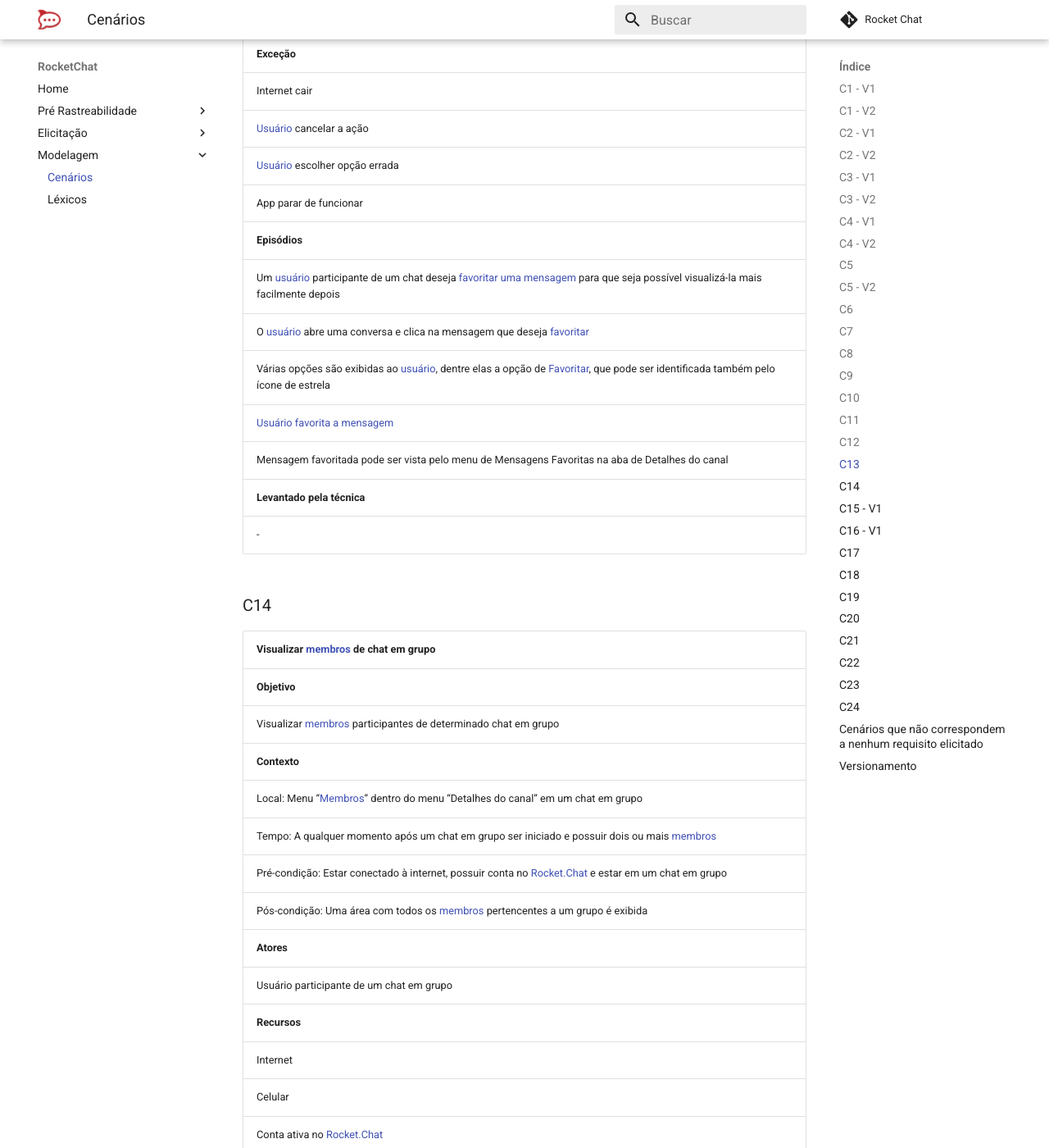
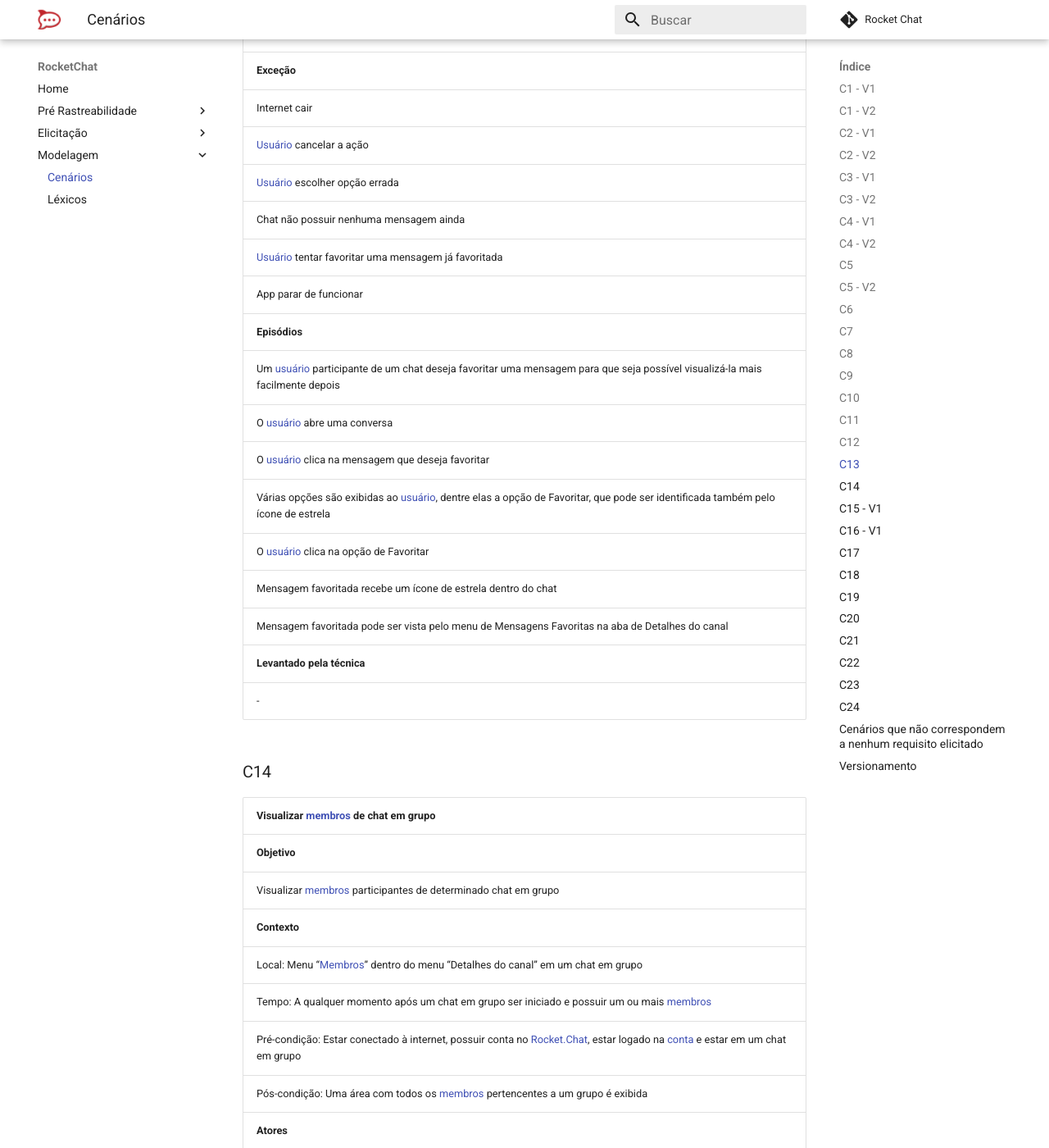
Before and after one commit to MarcosNBJ/2019.1-RocketChat, an MkDocs documentation site: the page built from docs/Modelagem/cenarios.md, in a window 1280 px wide and 1400 px high, scrolled down 27409 px. Shown: the whole window at 82% size. Built offline with MkDocs 1.6.1 and Material for MkDocs 9.7.7, drawn with Linux system fonts in a browser that asks for light colours; comment, search, counter and statistics services are not loaded; some of the changed text lies outside the part shown.

Commit message:
editing some scenarios in cenarios.md document

```diff
--- a/docs/Modelagem/cenarios.md
+++ b/docs/Modelagem/cenarios.md
@@ -377,21 +377,21 @@
 
 ### C6
 
-|**Deletar conta**|
+|**Deletar [conta](lexicos.md#l67)**|
 |--|
 |**Objetivo** |
-| [Deletar uma conta](lexicos.md#l21) existente no app [Rocket.Chat](lexicos.md#l65), por não se interessar mais em usa-lo |
+| Deletar uma [conta](lexicos.md#l67) existente no app [Rocket.Chat](lexicos.md#l65) |
 |**Contexto** |
-| Local: [Perfil](lexicos.md#l8) do usuário |
-|Tempo: A qualquer momento após uma conta ter sido criada|
-|Pré-condição: Estar conectado à internet, possuir conta no [Rocket.Chat](lexicos.md#65)|
-|Pós-condição: A conta será deletada com sucesso|
+| Local: No [perfil](lexicos.md#l8) do usuário |
+| Tempo: A qualquer momento após uma [conta](lexicos.md#l67) ter sido criada|
+| Pré-condição: Estar conectado à internet, possuir [conta](lexicos.md#l67) no [Rocket.Chat](lexicos.md#65) e estar logado na [conta](lexicos.md#l67) |
+| Pós-condição: A [conta](lexicos.md#l67) será deletada com sucesso|
 |**Atores** |
-|  [usuário](lexicos.md#l19) com conta no [Rocket.Chat](lexicos.md#l65) |
+| [usuário](lexicos.md#l19) com [conta](lexicos.md#l67) no [Rocket.Chat](lexicos.md#l65) |
 |**Recursos** |
 | Internet |
 | Celular |
-|  Conta ativa no [Rocket.Chat](lexicos.md#l65) |
+| [conta](lexicos.md#l67) ativa no [Rocket.Chat](lexicos.md#l65) |
 |**Restrição**|
 | Conexão de baixa qualidade com a internet |
 |**Exceção** |
@@ -400,10 +400,10 @@
 | Usuário cancelar a ação|
 | App parar de funcionar |
 |**Episódios** |
-| Um usuário que já possui uma conta no [Rocket.Chat](lexicos.md#l65) deseja excluí-la |
-| [Usuário](lexicos.md#l19) acessa o seu perfil e clica em “deletar conta” |
+| Um usuário que já possui uma [conta](lexicos.md#l67) no [Rocket.Chat](lexicos.md#l65) deseja excluí-la |
+| [Usuário](lexicos.md#l19) acessa o seu [perfil](lexicos.md#l8) e clica em “deletar conta” |
 | Uma tela com a mensagem “Você tem certeza?” é exibida ao [usuário](lexicos.md#l19) |
-| [Usuário](lexicos.md#l19) preenche o campo obrigatório com a senha de sua conta |
+| [Usuário](lexicos.md#l19) preenche o campo obrigatório com a senha de sua [conta](lexicos.md#l67) |
 | [Usuário](lexicos.md#l19) clica em “Deletar Conta” |
 | [Usuário](lexicos.md#l19) tem sua conta deletada com sucesso |
 |**Levantado pela técnica**|
@@ -510,21 +510,21 @@
 
 ### C10
 
-|**Alterar status do perfil**|
+|**Alterar status do [perfil](lexicos.md#l8)**|
 |--|
 |**Objetivo** |
-| Alterar o status de uma conta existente no app [Rocket.Chat](lexicos.md#l65) entre um dos 4 existentes |
+| Alterar o status de um [perfil](lexicos.md#l8) existente no app [Rocket.Chat](lexicos.md#l65) entre um dos 4 existentes |
 |**Contexto** |
 | Local: Aba lateral do [Rocket.Chat](lexicos.md#l65)|
 | Tempo: A qualquer momento após uma conta ter sido criada |
-| Pré-condição: Estar conectado à internet, possuir conta no [Rocket.Chat](lexicos.md#l65) |
+| Pré-condição: Estar conectado à internet, possuir [conta](lexicos.md#l67) no [Rocket.Chat](lexicos.md#l65) e estar logado na [conta](lexicos.md#l67) |
 | Pós-condição: O status será diferente do status inicial |
 |**Atores** |
-|  [Usuário](#l19) com conta no [Rocket.Chat](lexicos.md#l65) |
+|  [Usuário](#l19) com [conta](lexicos.md#l67) no [Rocket.Chat](lexicos.md#l65) |
 |**Recursos** |
 | Internet|
 | Celular |
-| Conta ativa no [Rocket.Chat](lexicos.md#l65) |
+| [Conta](lexicos.md#l67) ativa no [Rocket.Chat](lexicos.md#l65) |
 |**Restrição**|
 |  Conexão de baixa qualidade com a internet |
 |**Exceção** |
@@ -533,10 +533,11 @@
 | [Usuário](lexicos.md#l19) cancelar a ação |
 | App parar de funcionar |
 |**Episódios** |
-| Um [usuário](lexicos.md#l19) que já possui uma conta no [Rocket.Chat](lexicos.md#l65) deseja alterar seu status dentro do app |
+| Um [usuário](lexicos.md#l19) que já possui uma [conta](lexicos.md#l67) no [Rocket.Chat](lexicos.md#l65) deseja alterar seu status dentro do app |
 | [Usuário](lexicos.md#l19) clica na aba lateral do aplicativo |
-| [Usuário](lexicos.md#l19) visualiza uma lista com os status disponíveis |
-| [Usuário](lexicos.md#l19) escolhe um status entre as opções Online, Ausente, Ocupado e Invisível |
+| [Usuário](lexicos.md#l19) clica na seta localizada ao lado direito do seu [nome de usuário](lexicos.md#l17) |
+| Uma lista com os status disponíveis é exibida |
+| [Usuário](lexicos.md#l19) escolhe um status entre as opções Online, Ausente, Ocupado e Invisível e clica nele|
 | O [usuário](lexicos.md#l19) agora tem um novo status |
 |**Levantado pela técnica**|
 | Análise de protocolo |
@@ -612,17 +613,17 @@
 
 ### C13
 
-|**[Favoritar Mensagem](lexicos.md#l44)**|
+|**Favoritar Mensagem**|
 |--|
 |**Objetivo** |
-| [Favoritar uma mensagem](lexicos.md#l44) para que seja possível visualizá-la com mais facilidade posteriormente |
+| Favoritar uma mensagem para que seja possível visualizá-la com mais facilidade posteriormente |
 |**Contexto** |
 | Local: Chat privado ou em grupo no [Rocket.Chat](lexicos.md#l65) |
 | Tempo: A qualquer momento após um chat ser iniciado e possuir mensagens enviadas |
-| Pré-condição: Estar conectado à internet, possuir conta no [Rocket.Chat](lexicos.md#l65) e estar em um chat que já possua mensagens enviadas |
-| Pós-condição: A mensagem favoritada irá aparecer no menu de mensagens favoritas |
+| Pré-condição: Estar conectado à internet, possuir conta no [Rocket.Chat](lexicos.md#l65), estar logado na [conta](lexicos.md#l67) e estar em um chat que já possua mensagens enviadas |
+| Pós-condição: A mensagem favoritada irá aparecer no menu de mensagens favoritas e será identificada dentro do chat por um ícone de estrela |
 |**Atores** |
-| Usuário participante de um chat |
+| [Usuário](lexicos.md#l19) participante de um chat |
 |**Recursos** |
 | Internet |
 | Celular |
@@ -630,17 +631,20 @@
 | Chat privado ou em grupo |
 |**Restrição**|
 | Conexão de baixa qualidade com a internet |
-| Chat não possuir nenhuma mensagem ainda |
 |**Exceção** |
 | Internet cair |
 | [Usuário](lexicos.md#l19) cancelar a ação |
 | [Usuário](lexicos.md#l19) escolher opção errada |
+| Chat não possuir nenhuma mensagem ainda |
+| [Usuário](lexicos.md#l19) tentar favoritar uma mensagem já favoritada |
 | App parar de funcionar |
 |**Episódios** |
-| Um [usuário](lexicos.md#l19) participante de um chat deseja [favoritar uma mensagem](lexicos.md#l44) para que seja possível visualizá-la mais facilmente depois |
-| O [usuário](lexicos.md#l19) abre uma conversa e clica na mensagem que deseja [favoritar](lexicos.md#l44) |
-| Várias opções são exibidas ao [usuário](lexicos.md#l19), dentre elas a opção de [Favoritar](lexicos.md#l44), que pode ser identificada também pelo ícone de estrela |
-| [Usuário](lexicos.md#l19) [favorita a mensagem](lexicos.md#l44) |
+| Um [usuário](lexicos.md#l19) participante de um chat deseja favoritar uma mensagem para que seja possível visualizá-la mais facilmente depois |
+| O [usuário](lexicos.md#l19) abre uma conversa |
+| O [usuário](lexicos.md#l19) clica na mensagem que deseja favoritar |
+| Várias opções são exibidas ao [usuário](lexicos.md#l19), dentre elas a opção de Favoritar, que pode ser identificada também pelo ícone de estrela |
+| O [usuário](lexicos.md#l19) clica na opção de Favoritar |
+| Mensagem favoritada recebe um ícone de estrela dentro do chat |
 | Mensagem favoritada pode ser vista pelo menu de Mensagens Favoritas na aba de Detalhes do canal |
 |**Levantado pela técnica**|
 | - |
@@ -653,11 +657,11 @@
 | Visualizar [membros](lexicos.md#l12) participantes de determinado chat em grupo |
 |**Contexto** |
 | Local: Menu “[Membros](lexicos.md#l12)” dentro do menu “Detalhes do canal” em um chat em grupo |
-| Tempo: A qualquer momento após um chat em grupo ser iniciado e possuir dois ou mais [membros](lexicos.md#l12) |
-| Pré-condição: Estar conectado à internet, possuir conta no [Rocket.Chat](lexicos.md#l65) e estar em um chat em grupo |
+| Tempo: A qualquer momento após um chat em grupo ser iniciado e possuir um ou mais [membros](lexicos.md#l12) |
+| Pré-condição: Estar conectado à internet, possuir conta no [Rocket.Chat](lexicos.md#l65), estar logado na [conta](lexicos.md#l67) e estar em um chat em grupo |
 | Pós-condição: Uma área com todos os [membros](lexicos.md#l12) pertencentes a um grupo é exibida |
 |**Atores** |
-| Usuário participante de um chat em grupo |
+| [Usuário](lexicos.md#l19) participante de um chat em grupo |
 |**Recursos** |
 | Internet |
 | Celular |
@@ -665,17 +669,18 @@
 | Chat em grupo |
 |**Restrição**|
 | Conexão de baixa qualidade com a internet|
-| Chat não possuir [membros](lexicos.md#l12) ainda |
 |**Exceção** |
 | Internet cair|
-| Usuário escolher opção errada|
+| [Usuário](lexicos.md#l19) escolher opção errada|
+| Chat não possuir [membros](lexicos.md#l12) ainda |
 | App parar de funcionar|
 | Todos os [membros](lexicos.md#l12) saírem do chat em grupo |
 |**Episódios** |
-| Um usuário participante de um chat em grupo deseja ver quais os [membros](lexicos.md#l12) que também fazem parte daquele chat|
-| O usuário abre uma conversa e clica no nome do grupo para abrir o menu de Detalhes do canal |
-| Várias opções são exibidas ao usuário, dentre elas a opção de “[Membros](lexicos.md#l12)” |
-| Usuário clica na opção [Membros](lexicos.md#l12) e uma lista é exibida com todos os usuários do grupo bem como seus respectivos status, fotos de perfil e [nome de usuário](#l17)|
+| Um [usuário](lexicos.md#l19) participante de um chat em grupo deseja ver quais os [membros](lexicos.md#l12) que também fazem parte daquele chat|
+| O [usuário](lexicos.md#l19) abre uma conversa e clica no nome do grupo para abrir o menu de Detalhes do canal |
+| Várias opções são exibidas ao [usuário](lexicos.md#l19), dentre elas a opção de “[Membros](lexicos.md#l12)” |
+| [Usuário](lexicos.md#l19) clica na opção [Membros](lexicos.md#l12) |
+| Uma lista é exibida com todos os [usuários](lexicos.md#l19) do grupo bem como seus respectivos status, fotos de perfil e [nome de usuário](#l17)|
 |**Levantado pela técnica**|
 | - |
 
```
Also changed, not shown: other parts of docs/Modelagem/cenarios.md (+2 -1 lines), docs/Modelagem/lexicos.md (+1 -1 lines).
